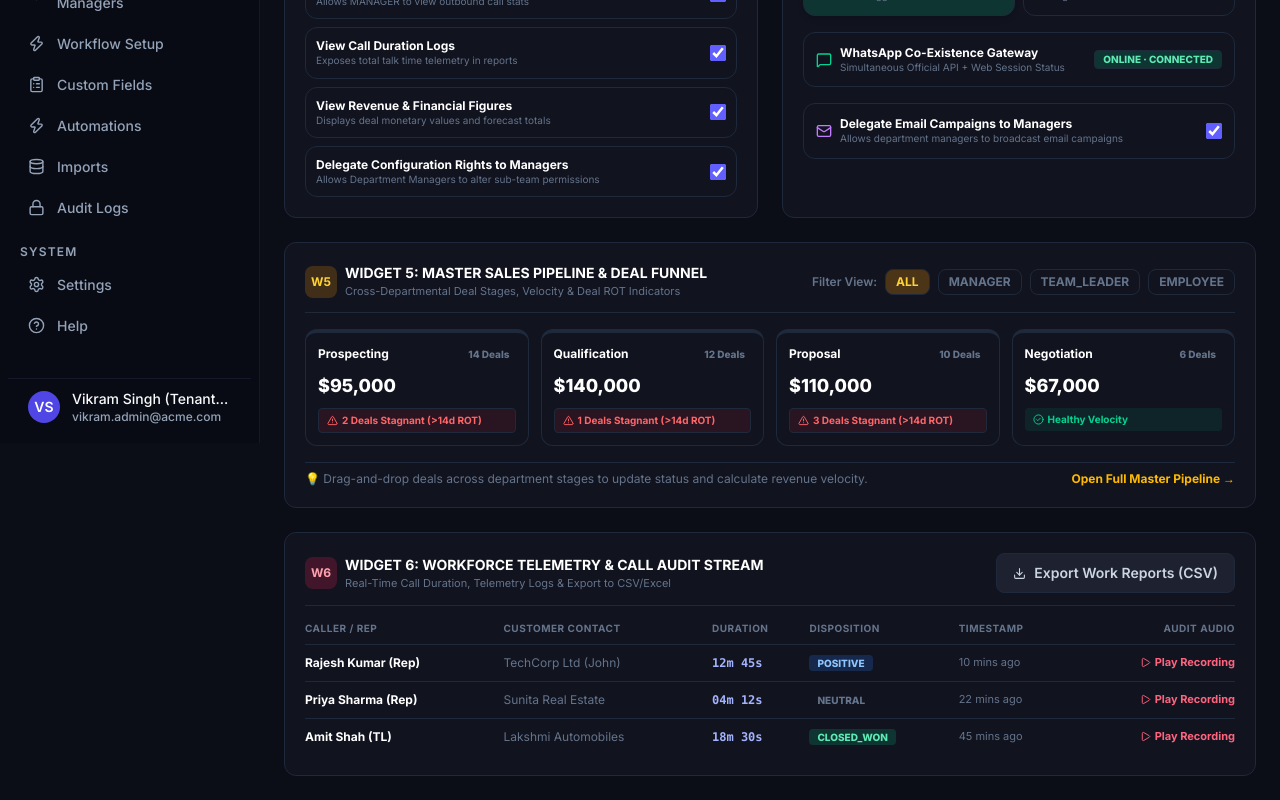
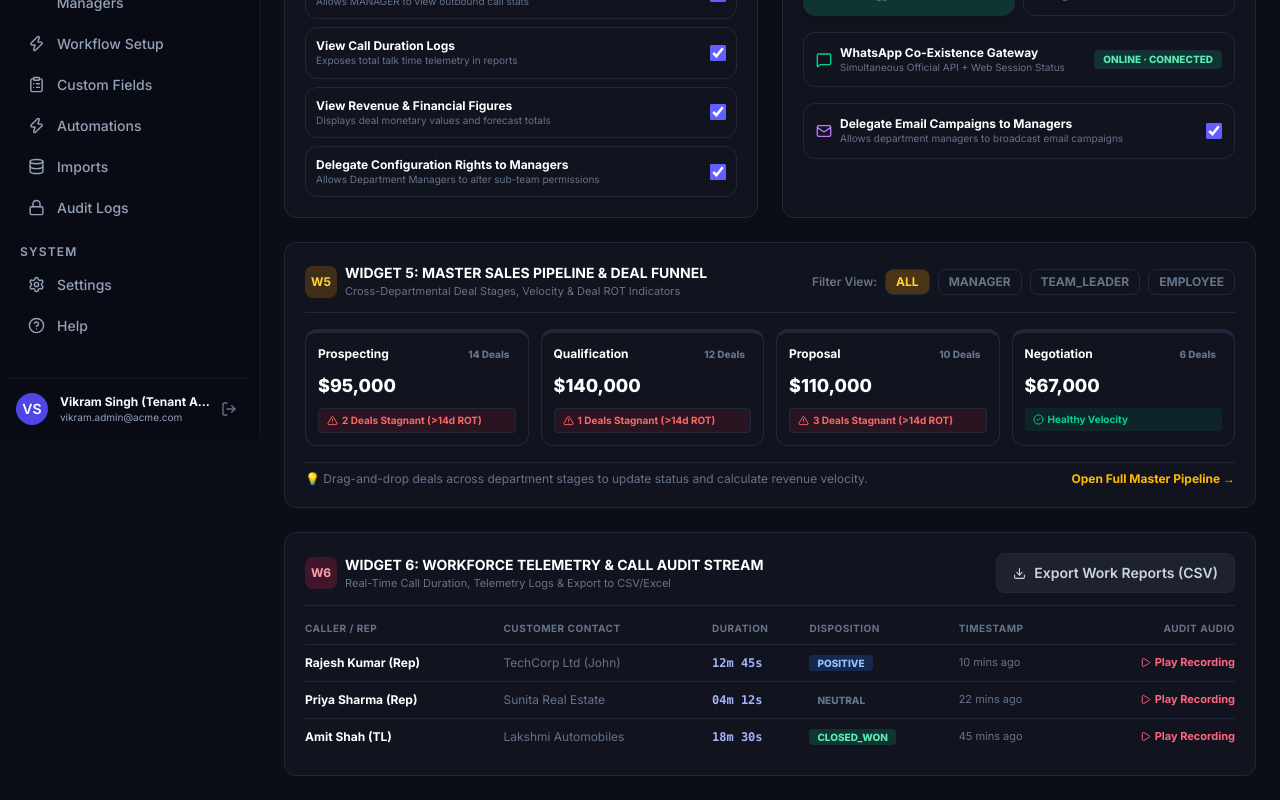
Before and after one commit to aditya-k-rai/DAS-CRM, a Next.js app in the folder frontend-web/: page /dashboard in a window 1280 px wide. Shown: the part 1039-1839 px from the top of the page. Built offline with nearby package versions, Linux system fonts and the light colour scheme.

Commit message:
fix(auth): resolve role-based login routing and dedicated dashboards

```diff
--- a/frontend-web/components/dashboard/RoleDashboardRouter.tsx
+++ b/frontend-web/components/dashboard/RoleDashboardRouter.tsx
@@ -1,6 +1,6 @@
 'use client';
 
-import { useAuth } from '@/context/AuthContext';
+import { useAuth, normalizeRoleStr, inferRoleFromEmail } from '@/context/AuthContext';
 import { SuperAdminDashboard } from '@/components/admin/SuperAdminDashboard';
 import { TenantAdminDashboard } from './TenantAdminDashboard';
 import { HRRoleDashboard } from './HRRoleDashboard';
@@ -20,31 +20,31 @@ export function RoleDashboardRouter() {
     return <SuperAdminDashboard />;
   }
 
-  const rawRole = (currentUser?.role || '').toString().trim().toUpperCase();
+  const resolvedRole = normalizeRoleStr(currentUser?.role || inferRoleFromEmail(currentUser?.email));
 
-  // 1. Tenant / Company Admin Dashboard
-  if (rawRole === 'ADMIN' || rawRole === 'TENANT_ADMIN' || rawRole === 'OWNER' || rawRole === 'COMPANY_ADMIN') {
-    return <TenantAdminDashboard />;
-  }
-
-  // 2. HR & Payroll Dashboard
-  if (rawRole === 'HR' || rawRole === 'HR_MANAGER' || rawRole === 'HUMAN_RESOURCES') {
+  // 1. HR & Payroll Dashboard
+  if (resolvedRole === 'HR') {
     return <HRRoleDashboard />;
   }
 
-  // 3. Department Manager Dashboard
-  if (rawRole === 'MANAGER' || rawRole === 'DEPT_MANAGER' || rawRole === 'SALES_MANAGER') {
+  // 2. Department Manager Dashboard
+  if (resolvedRole === 'MANAGER') {
     return <ManagerRoleDashboard />;
   }
 
-  // 4. Team Leader Dashboard
-  if (rawRole === 'TEAM_LEADER' || rawRole === 'TL' || rawRole === 'LEAD') {
+  // 3. Team Leader Dashboard
+  if (resolvedRole === 'TEAM_LEADER') {
     return <TeamLeaderRoleDashboard />;
   }
 
-  // 5. Sales Executive / Employee Dashboard
-  if (rawRole === 'SALES_EXEC' || rawRole === 'EMPLOYEE' || rawRole === 'STAFF' || rawRole === 'REP' || rawRole === 'EXECUTIVE' || rawRole === 'SALES_REP' || rawRole === 'SALES') {
+  // 4. Sales Executive / Employee Dashboard
+  if (resolvedRole === 'SALES_EXEC') {
     return <EmployeeRoleDashboard />;
+  }
+
+  // 5. Tenant / Company Admin Dashboard (Default)
+  if (resolvedRole === 'ADMIN') {
+    return <TenantAdminDashboard />;
   }
 
   // Safe Fallback for any workspace user
--- a/frontend-web/components/layout/Sidebar.tsx
+++ b/frontend-web/components/layout/Sidebar.tsx
@@ -1,7 +1,7 @@
 'use client';
 
 import Link from 'next/link';
-import { usePathname } from 'next/navigation';
+import { usePathname, useRouter } from 'next/navigation';
 import {
   LayoutDashboard, Users, Building2, Briefcase, Target,
   CheckSquare, FileText, BarChart3, Settings,
@@ -11,7 +11,7 @@ import {
   AlertTriangle, LockKeyhole, Crown, Layers
 } from 'lucide-react';
 import { cn } from '@/lib/utils';
-import { useAuth, UserRole, DEMO_USERS } from '@/context/AuthContext';
+import { useAuth, UserRole, DEMO_USERS, normalizeRoleStr, inferRoleFromEmail } from '@/context/AuthContext';
 import { useState } from 'react';
 
 interface NavItem {
@@ -102,34 +102,22 @@ const navigation: NavGroup[] = [
 
 export function Sidebar() {
   const pathname = usePathname();
-  const { currentUser, subscription, canEdit, isSeatExceeded } = useAuth();
+  const router = useRouter();
+  const { currentUser, subscription, canEdit, isSeatExceeded, logout } = useAuth();
 
-  const rawRole = (currentUser?.role || '').toString().trim().toUpperCase();
-
-  const normalizeRole = (r?: string): string => {
-    const norm = (r || '').toString().trim().toUpperCase();
-    if (norm === 'EMPLOYEE' || norm === 'STAFF' || norm === 'REP' || norm === 'EXECUTIVE' || norm === 'SALES_REP') return 'SALES_EXEC';
-    if (norm === 'TL' || norm === 'LEAD') return 'TEAM_LEADER';
-    if (norm === 'OWNER' || norm === 'TENANT_ADMIN' || norm === 'COMPANY_ADMIN') return 'ADMIN';
-    if (norm === 'SUPERADMIN' || norm === 'SYSTEM_ADMIN') return 'SUPER_ADMIN';
-    if (norm === 'HR_MANAGER' || norm === 'HUMAN_RESOURCES') return 'HR';
-    if (norm === 'DEPT_MANAGER' || norm === 'SALES_MANAGER') return 'MANAGER';
-    return norm;
-  };
-
-  const currentNormalizedRole = normalizeRole(rawRole);
+  const currentNormalizedRole = normalizeRoleStr(currentUser?.role || inferRoleFromEmail(currentUser?.email));
 
   const filteredNav = navigation
     .filter(group => {
       if (!group.roles) return true;
-      const normalizedGroupRoles = group.roles.map(r => normalizeRole(r));
+      const normalizedGroupRoles = group.roles.map(r => normalizeRoleStr(r));
       return normalizedGroupRoles.includes(currentNormalizedRole);
     })
     .map(group => ({
       ...group,
       items: group.items.filter(item => {
         if (!item.roles) return true;
-        const normalizedItemRoles = item.roles.map(r => normalizeRole(r));
+        const normalizedItemRoles = item.roles.map(r => normalizeRoleStr(r));
         return normalizedItemRoles.includes(currentNormalizedRole);
       }),
     }))
@@ -197,16 +185,27 @@ export function Sidebar() {
         ))}
       </nav>
 
-      {/* User section */}
-      <div className="border-t mx-2 mb-2" style={{ borderColor: 'rgb(var(--sidebar-border))' }}>
-        <div className="sidebar-item mt-2 justify-between">
+      {/* User section with Logout */}
+      <div className="border-t mx-2 mb-2 pt-2" style={{ borderColor: 'rgb(var(--sidebar-border))' }}>
+        <div className="flex items-center justify-between px-2 py-1.5 rounded-xl hover:bg-card transition-colors">
           <div className="flex items-center gap-3 min-w-0">
-            <div className="avatar w-8 h-8 text-xs flex-shrink-0">{currentUser.avatar}</div>
+            <div className="avatar w-8 h-8 text-xs flex-shrink-0 font-bold">{currentUser.avatar}</div>
             <div className="min-w-0">
-              <p className="text-sm font-medium truncate" style={{ color: 'rgb(var(--sidebar-text-active))' }}>{currentUser.name}</p>
-              <p className="text-xs truncate" style={{ color: 'rgb(var(--sidebar-text))' }}>{currentUser.email}</p>
+              <p className="text-xs font-bold truncate" style={{ color: 'rgb(var(--sidebar-text-active))' }}>{currentUser.name}</p>
+              <p className="text-[10px] truncate text-muted" style={{ color: 'rgb(var(--sidebar-text))' }}>{currentUser.email}</p>
             </div>
           </div>
+          <button
+            type="button"
+            onClick={() => {
+              logout();
+              router.push('/login');
+            }}
+            title="Sign Out / Switch Workspace"
+            className="p-1.5 rounded-lg text-muted hover:text-rose-400 hover:bg-rose-500/10 transition-all flex-shrink-0"
+          >
+            <LogOut size={16} />
+          </button>
         </div>
       </div>
     </aside>
--- a/frontend-web/context/AuthContext.tsx
+++ b/frontend-web/context/AuthContext.tsx
@@ -141,6 +141,44 @@ interface AuthContextType {
 
 const AuthContext = createContext<AuthContextType | undefined>(undefined);
 
+export function normalizeRoleStr(r?: any): UserRole {
+  if (!r) return 'ADMIN';
+  let str = '';
+  if (typeof r === 'string') {
+    str = r;
+  } else if (typeof r === 'object' && r !== null) {
+    str = typeof r.name === 'string' ? r.name : typeof r.role === 'string' ? r.role : String(r);
+  } else {
+    str = String(r);
+  }
+
+  const norm = str.trim().toUpperCase();
+  if (norm === 'SUPER_ADMIN' || norm === 'SYSTEM_ADMIN' || norm === 'SUPERADMIN') return 'SUPER_ADMIN';
+  if (norm === 'ADMIN' || norm === 'TENANT_ADMIN' || norm === 'OWNER' || norm === 'COMPANY_ADMIN') return 'ADMIN';
+  if (norm === 'HR' || norm === 'HR_MANAGER' || norm === 'HUMAN_RESOURCES' || norm === 'HR_ADMIN' || norm === 'HR_EXEC') return 'HR';
+  if (norm === 'MANAGER' || norm === 'DEPT_MANAGER' || norm === 'SALES_MANAGER') return 'MANAGER';
+  if (norm === 'TEAM_LEADER' || norm === 'TL' || norm === 'LEAD') return 'TEAM_LEADER';
+  if (norm === 'SALES_EXEC' || norm === 'EMPLOYEE' || norm === 'STAFF' || norm === 'REP' || norm === 'EXECUTIVE' || norm === 'SALES_REP' || norm === 'SALES' || norm === 'USER' || norm === 'VIEWER') return 'SALES_EXEC';
+
+  if (norm === 'SUPER_ADMIN' || norm === 'ADMIN' || norm === 'HR' || norm === 'MANAGER' || norm === 'TEAM_LEADER' || norm === 'SALES_EXEC') {
+    return norm as UserRole;
+  }
+
+  return 'ADMIN';
+}
+
+export function inferRoleFromEmail(email?: string | null): UserRole | null {
+  if (!email) return null;
+  const em = email.toLowerCase().trim();
+  if (em === 'adtyamighty@gmail.com') return 'SUPER_ADMIN';
+  if (em.includes('sunita.hr') || em.includes('hr.manager') || em.includes('hr@') || em.includes('.hr@') || em.startsWith('hr.')) return 'HR';
+  if (em.includes('rajesh.mgr') || em.includes('manager@') || em.includes('.mgr@') || em.startsWith('mgr.') || em.includes('.manager@')) return 'MANAGER';
+  if (em.includes('amit.tl') || em.includes('lead@') || em.includes('.tl@') || em.startsWith('tl.') || em.includes('teamleader@')) return 'TEAM_LEADER';
+  if (em.includes('rajesh.rep') || em.includes('sales@') || em.includes('.rep@') || em.includes('exec@') || em.includes('employee@') || em.startsWith('rep.')) return 'SALES_EXEC';
+  if (em.includes('vikram.admin') || em.includes('admin@') || em.includes('owner@')) return 'ADMIN';
+  return null;
+}
+
 export function AuthProvider({ children }: { children: React.ReactNode }) {
   const [currentUser, setCurrentUser] = useState<UserProfile>(() => {
     if (typeof window !== 'undefined') {
@@ -148,7 +186,9 @@ export function AuthProvider({ children }: { children: React.ReactNode }) {
       if (stored) {
         try {
           const parsed = JSON.parse(stored);
-          if (parsed && parsed.role) {
+          if (parsed && (parsed.role || parsed.email)) {
+            const resolvedRole = normalizeRoleStr(parsed.role || inferRoleFromEmail(parsed.email));
+            parsed.role = resolvedRole;
             // Security Check: Sanitize unauthorized SUPER_ADMIN role if email is not adtyamighty@gmail.com
             if (parsed.role === 'SUPER_ADMIN' && parsed.email?.toLowerCase() !== 'adtyamighty@gmail.com') {
               parsed.role = 'ADMIN';
@@ -157,9 +197,10 @@ export function AuthProvider({ children }: { children: React.ReactNode }) {
           }
         } catch (e) {}
       }
-      const role = (localStorage.getItem('nexcrm_active_role') as UserRole) || 'ADMIN';
-      const safeRole = (role === 'SUPER_ADMIN' ? 'ADMIN' : role) as UserRole;
-      return DEMO_USERS[safeRole] || DEMO_USERS.ADMIN;
+      const roleStr = localStorage.getItem('nexcrm_active_role');
+      const safeRole = normalizeRoleStr(roleStr);
+      const targetRole = (safeRole === 'SUPER_ADMIN' ? 'ADMIN' : safeRole) as UserRole;
+      return DEMO_USERS[targetRole] || DEMO_USERS.ADMIN;
     }
     return DEMO_USERS.ADMIN;
   });
@@ -228,36 +269,10 @@ export function AuthProvider({ children }: { children: React.ReactNode }) {
 
   const isSeatExceeded = subscription.userSeatsUsed > subscription.userSeatsAllocated;
 
-  const normalizeRoleStr = (r?: any): UserRole => {
-    if (!r) return 'ADMIN';
-    let str = '';
-    if (typeof r === 'string') {
-      str = r;
-    } else if (typeof r === 'object' && r !== null) {
-      str = typeof r.name === 'string' ? r.name : typeof r.role === 'string' ? r.role : String(r);
-    } else {
-      str = String(r);
-    }
-
-    const norm = str.trim().toUpperCase();
-    if (norm === 'SUPER_ADMIN' || norm === 'SYSTEM_ADMIN' || norm === 'SUPERADMIN') return 'SUPER_ADMIN';
-    if (norm === 'ADMIN' || norm === 'TENANT_ADMIN' || norm === 'OWNER' || norm === 'COMPANY_ADMIN') return 'ADMIN';
-    if (norm === 'HR' || norm === 'HR_MANAGER' || norm === 'HUMAN_RESOURCES') return 'HR';
-    if (norm === 'MANAGER' || norm === 'DEPT_MANAGER' || norm === 'SALES_MANAGER') return 'MANAGER';
-    if (norm === 'TEAM_LEADER' || norm === 'TL' || norm === 'LEAD') return 'TEAM_LEADER';
-    if (norm === 'SALES_EXEC' || norm === 'EMPLOYEE' || norm === 'STAFF' || norm === 'REP' || norm === 'EXECUTIVE' || norm === 'SALES_REP' || norm === 'SALES') return 'SALES_EXEC';
-
-    if (norm === 'SUPER_ADMIN' || norm === 'ADMIN' || norm === 'HR' || norm === 'MANAGER' || norm === 'TEAM_LEADER' || norm === 'SALES_EXEC') {
-      return norm as UserRole;
-    }
-
-    return 'ADMIN';
-  };
-
   const setAuthSession = (user: UserProfile, newTok: string, sub?: CompanySubscription) => {
     const normalizedUser = {
       ...user,
-      role: normalizeRoleStr(user.role),
+      role: normalizeRoleStr(user.role || inferRoleFromEmail(user.email)),
     };
     setCurrentUser(normalizedUser);
     setToken(newTok);
@@ -269,7 +284,7 @@ export function AuthProvider({ children }: { children: React.ReactNode }) {
 
   const logout = () => {
     setToken(null);
-    setCurrentUser(DEMO_USERS.SUPER_ADMIN);
+    setCurrentUser(DEMO_USERS.ADMIN);
     setRoleTransitionLock(null);
     localStorage.removeItem('nexcrm_user');
     localStorage.removeItem('nexcrm_token');
```
Also changed, not shown: frontend-web/app/(auth)/auth/login/page.tsx (+3 -92 lines), frontend-web/app/(dashboard)/dashboard/hr/page.tsx (added, +18 -0 lines), frontend-web/components/auth/LoginGateway.tsx (+30 -17 lines).
